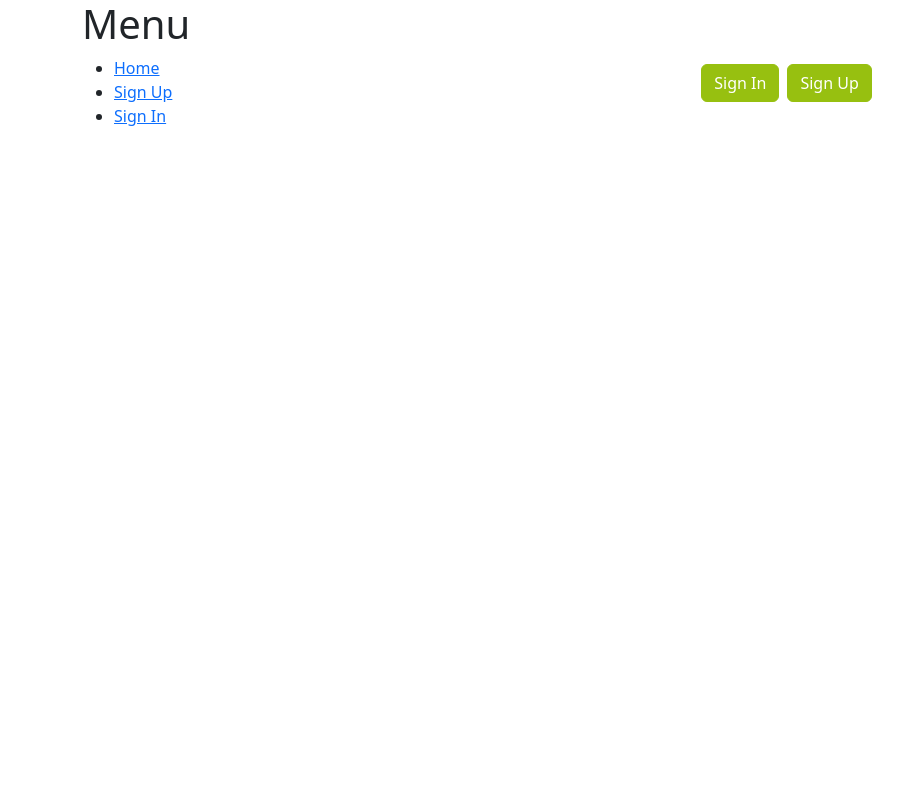
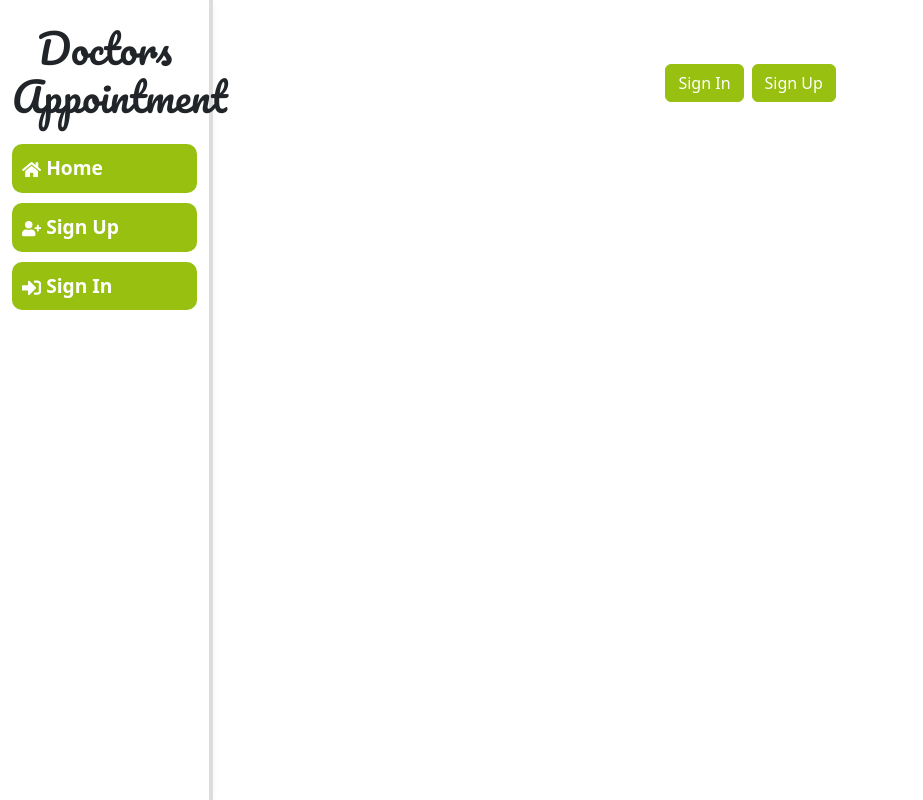
Before and after one commit to Felix45/Doctor-Appointment-Front-end, a React (Create React App) app: page / in a window 1280 px wide. Shown: the whole page, without its empty margins (0-923 px from the left). Built offline with nearby package versions, Linux system fonts and the light colour scheme; no server answers.

Commit message:
Add fontawsome icons to menu items

```diff
--- a/src/Dashboard.js
+++ b/src/Dashboard.js
@@ -1,5 +1,8 @@
 import 'bootstrap/dist/css/bootstrap.min.css';
 import React, { useEffect } from 'react';
+import {
+  FaHome, FaUserPlus, FaSignInAlt, FaSignOutAlt, FaEdit, FaList,
+} from 'react-icons/fa';
 import Row from 'react-bootstrap/Row';
 import Col from 'react-bootstrap/Col';
 import Container from 'react-bootstrap/Container';
@@ -27,27 +30,89 @@ function Dashboard() {
   };
 
   return (
-    <Container>
+    <Container fluid>
       <Row>
-        <Col xs={3}>
-          <h1>Menu</h1>
+        <Col xs={2} className="menu">
+          <h1 className="text-center my-4">Doctors Appointment</h1>
           <ul>
-            <li><NavLink to="/">Home</NavLink></li>
-            { (token.isLoggedIn === undefined || !token.isLoggedIn) && <li><NavLink to="/signup">Sign Up</NavLink></li> }
-            { (token.isLoggedIn === undefined || !token.isLoggedIn) && <li><NavLink to="/login">Sign In</NavLink></li> }
+            <li>
+              <NavLink to="/">
+                <FaHome />
+                {' '}
+                Home
+              </NavLink>
+            </li>
+            { (token.isLoggedIn === undefined || !token.isLoggedIn) && (
+            <li>
+              <NavLink to="/signup">
+                <FaUserPlus />
+                {' '}
+                Sign Up
+              </NavLink>
+            </li>
+            ) }
+            { (token.isLoggedIn === undefined || !token.isLoggedIn) && (
+            <li>
+              <NavLink to="/login">
+                <FaSignInAlt />
+                {' '}
+                Sign In
+              </NavLink>
+            </li>
+            ) }
             { (token.isLoggedIn !== undefined && token.isLoggedIn && token.role === 'admin')
-              && <li><NavLink to="/doctor">Add Doctor</NavLink></li>}
+              && (
+              <li>
+                <NavLink to="/doctor">
+                  <FaEdit />
+                  {' '}
+                  Add Doctor
+                </NavLink>
+              </li>
+              )}
             { (token.isLoggedIn !== undefined && token.isLoggedIn)
-              && <li><NavLink to="/doctors/">Doctors</NavLink></li>}
+              && (
+              <li>
+                <NavLink to="/doctors/">
+                  <FaList />
+                  {' '}
+                  Doctors
+                </NavLink>
+              </li>
+              )}
             { (token.isLoggedIn !== undefined && token.isLoggedIn)
-              && <li><NavLink to="/appointments">Book Appointment</NavLink></li>}
+              && (
+              <li>
+                <NavLink to="/appointments">
+                  <FaEdit />
+                  {' '}
+                  Book Appointment
+                </NavLink>
+              </li>
+              )}
             { (token.isLoggedIn !== undefined && token.isLoggedIn)
-              && <li><NavLink to="/myappointments">My Appointments</NavLink></li>}
+              && (
+              <li>
+                <NavLink to="/myappointments">
+                  <FaList />
+                  {' '}
+                  My Appointments
+                </NavLink>
+              </li>
+              )}
             { (token.isLoggedIn !== undefined && token.isLoggedIn)
-              && <li><NavLink onClick={handleLogOut}>Sign Out</NavLink></li>}
+              && (
+              <li>
+                <NavLink onClick={handleLogOut}>
+                  <FaSignOutAlt />
+                  {' '}
+                  Sign Out
+                </NavLink>
+              </li>
+              )}
           </ul>
         </Col>
-        <Col xs={9}>
+        <Col xs={10}>
           <Profile />
           <Splash />
           <Outlet />
```
